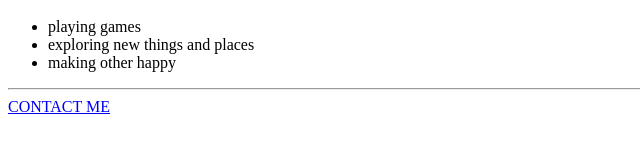
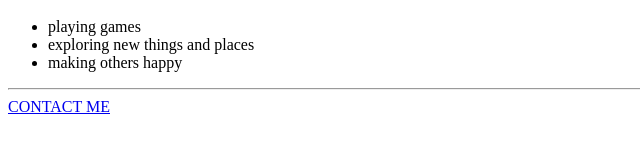
Before and after one commit to kedar01nayak/KedarNayak, a plain HTML site: page index.html in a window 1280 px wide. Shown: the part 284-434 px from the top of the page, 0-640 px from the left. Drawn offline with Linux system fonts and the light colour scheme.

Commit message:
Update index.html

```diff
--- a/index.html
+++ b/index.html
@@ -24,7 +24,7 @@
     <ul>
       <li>playing games</li>
       <li>exploring new things and places</li>
-      <li>making other happy</li>
+      <li>making others happy</li>
     </ul>
     <hr>
     <a href="contact.html">CONTACT ME</a>
```
